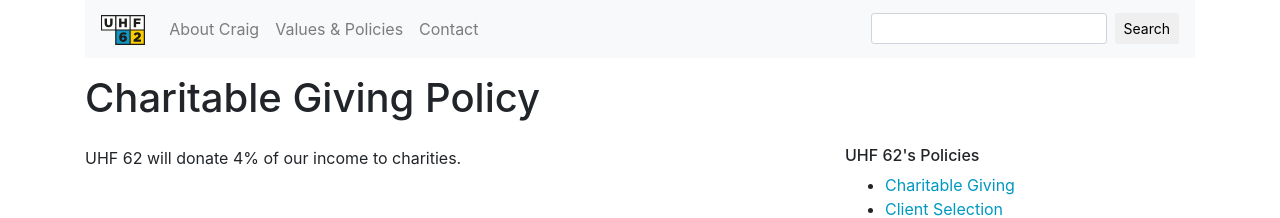
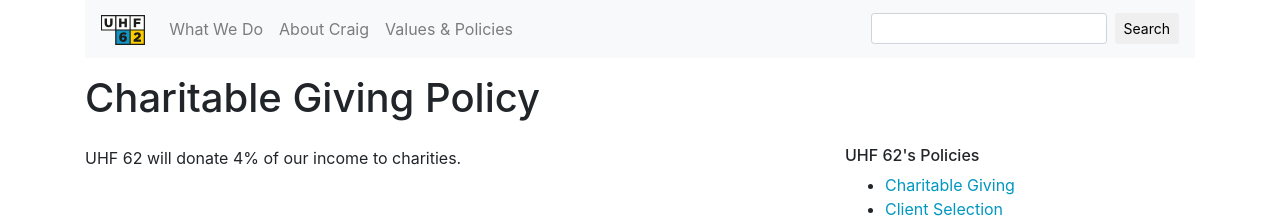
Before and after one commit to uhf62/uhf62.co.uk, a Jekyll site: the page built from _policies/charitable_giving.md, in a window 1280 px wide. Shown: the top 218 px of the page. Built offline with Jekyll 4.4.1, drawn with Linux system fonts in a browser that asks for light colours.

Commit message:
Adding what we do

```diff
--- a/_includes/nav.html
+++ b/_includes/nav.html
@@ -1,4 +1,4 @@
-<nav class="navbar navbar-expand-lg navbar-light bg-light">
+<nav class="navbar navbar-expand-md navbar-light bg-light">
     <a class="navbar-brand" href="/"><img alt="UHF 62" src="{{ site.logo }}" height="30"></a>
     <button class="navbar-toggler" type="button" data-toggle="collapse" data-target="#navbarNav" aria-controls="navbarNav" aria-expanded="false" aria-label="Toggle navigation">
         <span class="navbar-toggler-icon"></span>
@@ -6,15 +6,15 @@
     <div class="collapse navbar-collapse" id="navbarNav">
         <ul class="navbar-nav mr-auto">
             <li class="nav-item">
+                <a class="nav-link" href="/what-we-do">What We Do</a>
+            </li>
+            <li class="nav-item">
                 <a class="nav-link" href="/about/craig">About Craig</a>
             </li>
             <li class="nav-item">
                 <a class="nav-link" href="/policies">
-                    Values &amp; Policies
+                    <span class="d-none d-lg-inline">Values &amp; </span>Policies
                 </a>
-            </li>
-            <li class="nav-item">
-                <a class="nav-link" href="mailto:hello@uhf62.co.uk">Contact</a>
             </li>
         </ul>
         <form class="form-inline" action="https://google.com/search">
--- a/index.markdown
+++ b/index.markdown
@@ -6,9 +6,7 @@ image-credit-name: Benjamin Davies
 image-credit-url: https://unsplash.com/photos/Oja2ty_9ZLM
 ---
 
-UHF 62 is the limited company of [Craig Anderson](/about/craig), a web developer specialising in Python and Django.
-
-We're based in London, England.
+UHF 62 is the limited company of [Craig Anderson](/about/craig), a London-based [web developer specialising in Python and Django](/what-we-do).
 
 We care about doing good in the world. We've got [a few policies](/policies) which explain how we do that.
 
```
Also changed, not shown: what-we-do.markdown (added, +7 -0 lines).
